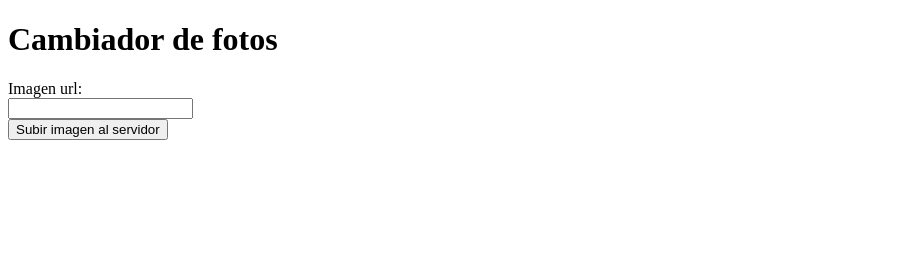
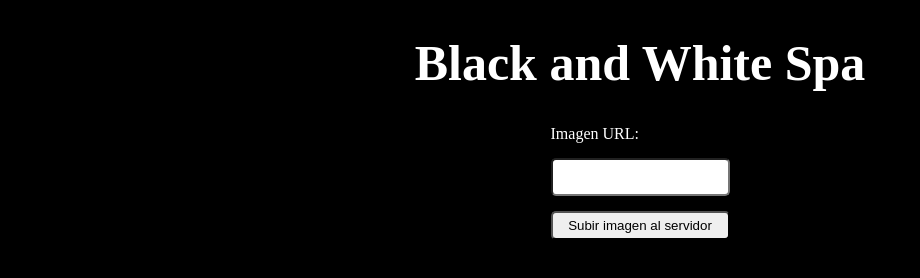
Before and after one commit to Nicodsgrafico/desafio_black_and_white, a website: page views/index.html in a window 1280 px wide. Shown: the whole page, without its empty margins (0-920 px from the left). Drawn offline with Linux system fonts and the light colour scheme; files that its build step writes are made by us from their sources.

Commit message:
:sparkles: Desafio terminado

```diff
--- a/assets/css/styles.css
+++ b/assets/css/styles.css
@@ -0,0 +1,42 @@
+body{
+    background-color: black;
+    color: white;
+}
+
+.title{
+    text-align: center;
+    font-size: 50px;
+    font-weight: bold;
+}
+
+.formulario{
+    display: flex;
+    flex-direction: column;
+    gap: 15px;
+}
+
+.form-container{
+    display: flex;
+    justify-content: center;
+    align-items: center;
+}
+
+.url{
+    font-size: 12px;
+    margin: 0;
+    outline: 0;
+    padding: 10px;
+    border-radius: 5px;
+}
+
+.boton{
+    cursor: pointer;
+    padding: 5px;
+    border-radius: 5px;
+}
+
+.boton:hover{
+    background-color: black;
+    color: white;
+    border: 1px solid white;
+}
--- a/views/index.html
+++ b/views/index.html
@@ -4,16 +4,18 @@
     <meta charset="UTF-8">
     <meta name="viewport" content="width=device-width, initial-scale=1.0">
     <title>Desafío Black and White</title>
+    <link rel="stylesheet" href="/css/styles.css">
 </head>
 <body>
-    <h1>Cambiador de fotos</h1>
+    <h1 class="title">Black and White Spa</h1>
     <div>
-        <form action="/editar">
-            <div>
-                <label for="fname">Imagen url:</label><br>
-                <input name="text" id="fname" ></input>
+        <form class="form-container" action="/editar" method="post">
+            <div class="formulario">
+                <label for="fname">Imagen URL:</label>
+                <input class="url" name="url" id="fname" ></input>
+                <button class="boton" type="submit">Subir imagen al servidor</button>
             </div>
-            <button type="submit">Subir imagen al servidor</button>
+
         </form>
     </div>
 </body>
```
Also changed, not shown: app.js (+6 -1 lines), routes/routes.js (+15 -0 lines), assets/uploads/f54532.jpg (added).
